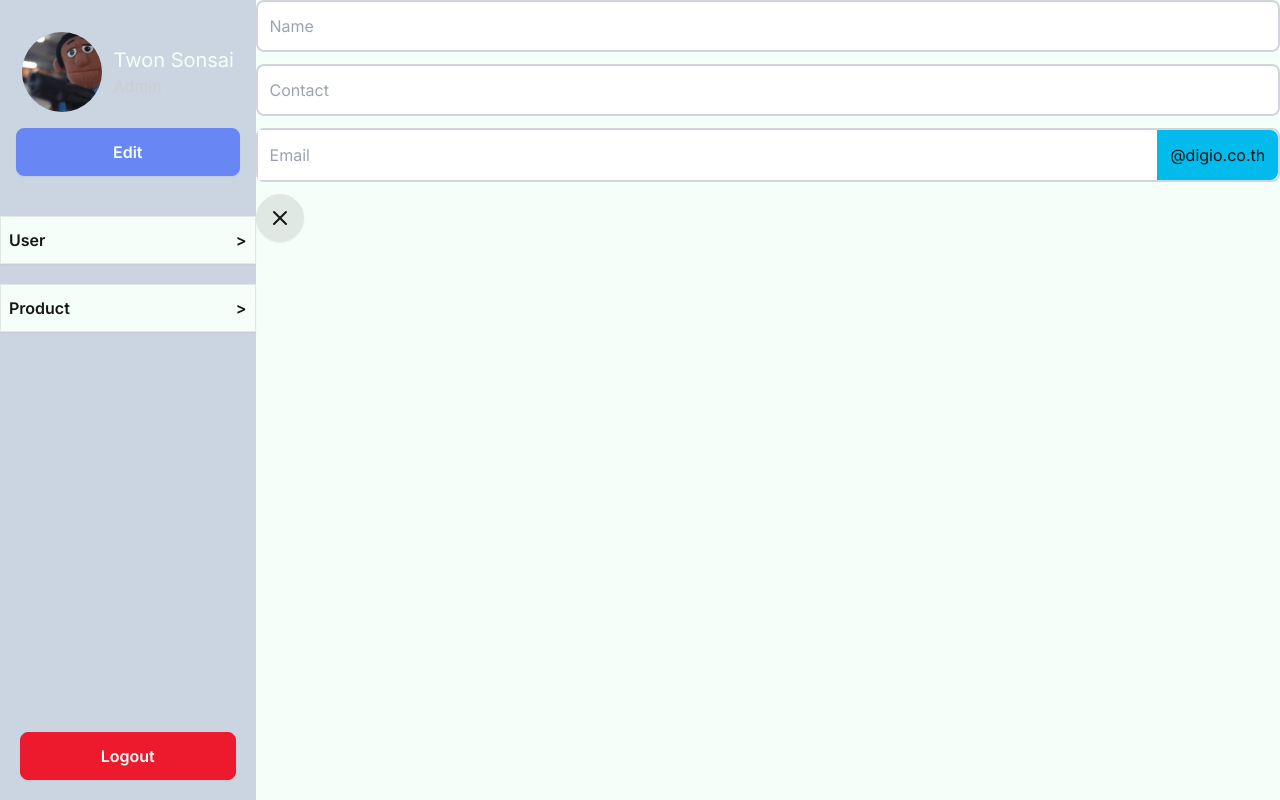
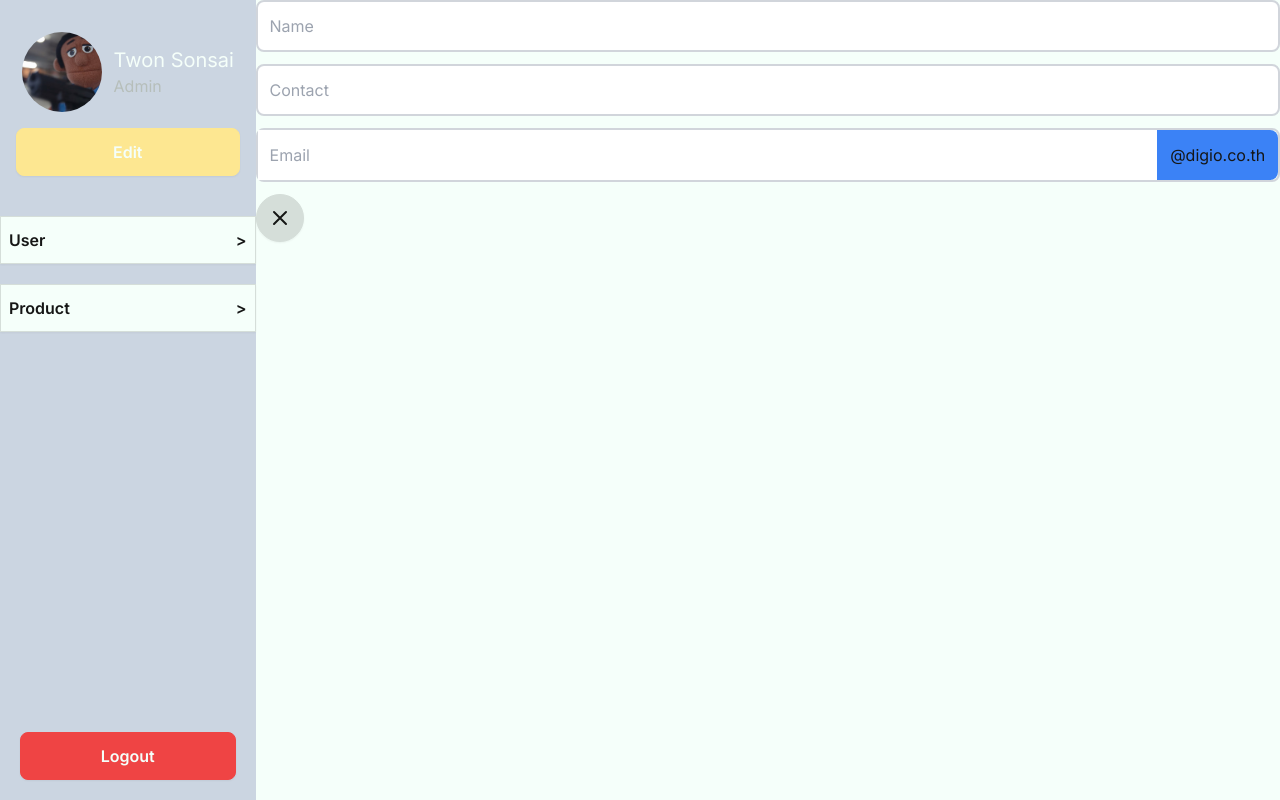
Before and after one commit to Latthaphon2545/digioooooooo, a Next.js app: page /Bond in a window 1280 px wide. Built offline with nearby package versions, Linux system fonts and the light colour scheme.

Commit message:
Update color

```diff
--- a/tailwind.config.ts
+++ b/tailwind.config.ts
@@ -19,30 +19,49 @@ const config: Config = {
     themes: [
       {
         mytheme: {
+          primary: "#3b82f6",
 
-          "primary": "#00BBEB",
+          "primary-content": "#f3f4f6",
 
-          "secondary": "#ABD9FF",
+          secondary: "#74b4ea",
 
-          "accent": "#004AF5",
+          "secondary-content": "#f3f4f6",
 
-          "neutral": "#9ca3af",
+          accent: "#1e3a8a",
+
+          "accent-content": "#f3f4f6",
+
+          neutral: "#e5e7eb",
+
+          "neutral-content": "#090a0b",
 
           "base-100": "#f5fffa",
 
-          "info": "#6887F5",
+          "base-200": "#d5ded9",
 
-          "success": "#01A950",
+          "base-300": "#b6beba",
 
-          "warning": "#ffa600",
+          "base-content": "#151615",
 
-          "error": "#ED1A2D",
+          info: "#fde791",
+
+          "info-content": "#040615",
+
+          success: "#10b981",
+
+          "success-content": "#f3f4f6",
+
+          warning: "#f59e0b",
+
+          "warning-content": "#f3f4f6",
+
+          error: "#ef4444",
+
+          "error-content": "#f3f4f6",
         },
       },
     ],
   },
-  plugins: [
-    require('daisyui'),
-  ],
+  plugins: [require("daisyui")],
 };
 export default config;
```
